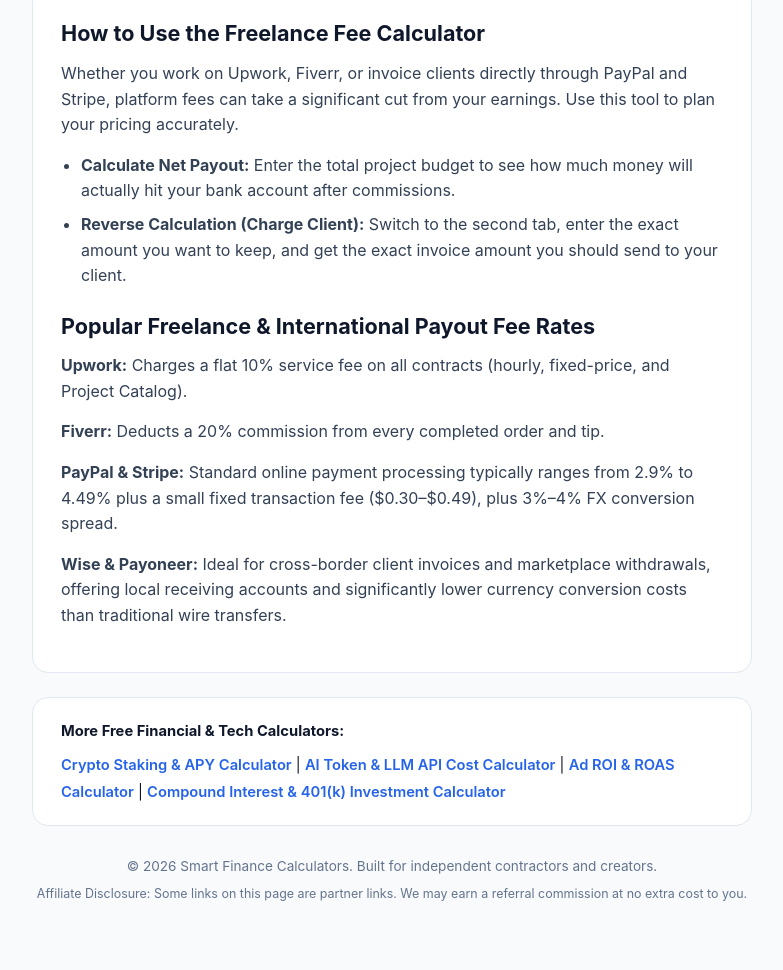
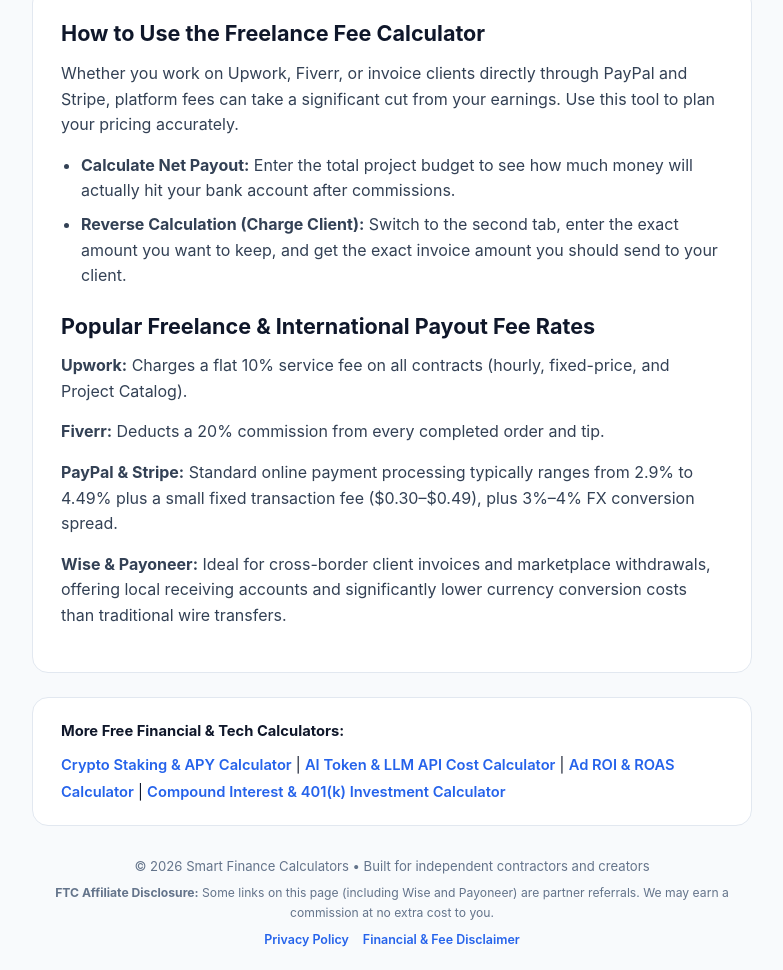
Before and after one commit to valeryivch-maker/freelance-fee-calculator, a plain HTML site: page index.html in a window 1280 px wide. Shown: the part 1218-2188 px from the top of the page, without its empty margins (248-1031 px from the left). Before the commit the page ends 2142 px from the top, so only its background shows below. Drawn offline with Linux system fonts and the light colour scheme.

Commit message:
Add files via upload

```diff
--- a/index.html
+++ b/index.html
@@ -70,8 +70,14 @@
         .seo-content p { color: #334155; margin-bottom: 15px; }
         .seo-content ul { margin-left: 20px; color: #334155; margin-bottom: 15px; }
         .seo-content li { margin-bottom: 8px; }
-        footer { text-align: center; color: var(--muted); font-size: 0.85rem; margin-top: 30px; }
+        footer { text-align: center; color: var(--muted); font-size: 0.82rem; margin-top: 30px; }
+        .legal-links { display: flex; justify-content: center; gap: 14px; flex-wrap: wrap; margin-top: 8px; }
+        .legal-links a { color: var(--primary); text-decoration: none; font-size: 0.78rem; font-weight: 600; cursor: pointer; }
+        .legal-links a:hover { text-decoration: underline; }
+        .legal-details { max-width: 680px; margin: 12px auto 0; text-align: left; background: var(--card); border: 1px solid var(--border); border-radius: 10px; padding: 12px 14px; font-size: 0.78rem; line-height: 1.5; color: #475569; display: none; }
+        .legal-details.open { display: block; }
     </style>
+
 </head>
 <body>
 
@@ -191,11 +197,21 @@
         <a href="https://valeryivch-maker.github.io/compound-interest-calculator/" target="_blank" style="color:#2563eb; text-decoration:none; font-weight:600;">Compound Interest &amp; 401(k) Investment Calculator</a>
     </div>
 
-    <footer>
-        <p>&copy; 2026 Smart Finance Calculators. Built for independent contractors and creators.</p>
+        <footer>
+        <p>&copy; 2026 Smart Finance Calculators &bull; Built for independent contractors and creators</p>
+        <p style="margin-top:6px; font-size:0.76rem;"><strong>FTC Affiliate Disclosure:</strong> Some links on this page (including Wise and Payoneer) are partner referrals. We may earn a commission at no extra cost to you.</p>
+        <div class="legal-links">
+            <a onclick="toggleLegal('privacy')">Privacy Policy</a>
+            <a onclick="toggleLegal('disclaimer')">Financial &amp; Fee Disclaimer</a>
+        </div>
+        <div id="legal-privacy" class="legal-details">
+            <strong>Privacy Policy (Updated Nov 2026):</strong> All fee and payout calculations run 100% locally in your browser. We do not collect, store, or transmit your invoice figures or personal data. We use privacy-first, cookieless Cloudflare Web Analytics solely to measure aggregate page traffic without tracking individual users.
+        </div>
+        <div id="legal-disclaimer" class="legal-details">
+            <strong>Financial &amp; Fee Disclaimer:</strong> Platform commissions (Upwork, Fiverr, PayPal, Stripe) and FX savings estimates are provided strictly for informational purposes and do not constitute financial, tax, or legal advice. Always verify current fee schedules directly with your payment provider.
+        </div>
+    </footer>
 
-        <p style="margin-top:6px; font-size:0.78rem;">Affiliate Disclosure: Some links on this page are partner links. We may earn a referral commission at no extra cost to you.</p>
-    </footer>
 
 </div>
 <script>
@@ -315,7 +331,16 @@
         calculate();
     })();
 
+    function toggleLegal(type) {
+        ['privacy', 'disclaimer'].forEach(k => {
+            const el = document.getElementById('legal-' + k);
+            if (!el) return;
+            if (k === type) el.classList.toggle('open');
+            else el.classList.remove('open');
+        });
+    }
 </script>
+
 
 <!-- Cloudflare Web Analytics --><script type='module' src='https://static.cloudflareinsights.com/beacon.min.js' data-cf-beacon='{"token": "c1d700a5fdf540fa94f43b52a8651a2f"}'></script><!-- End Cloudflare Web Analytics -->
 </body>
```
